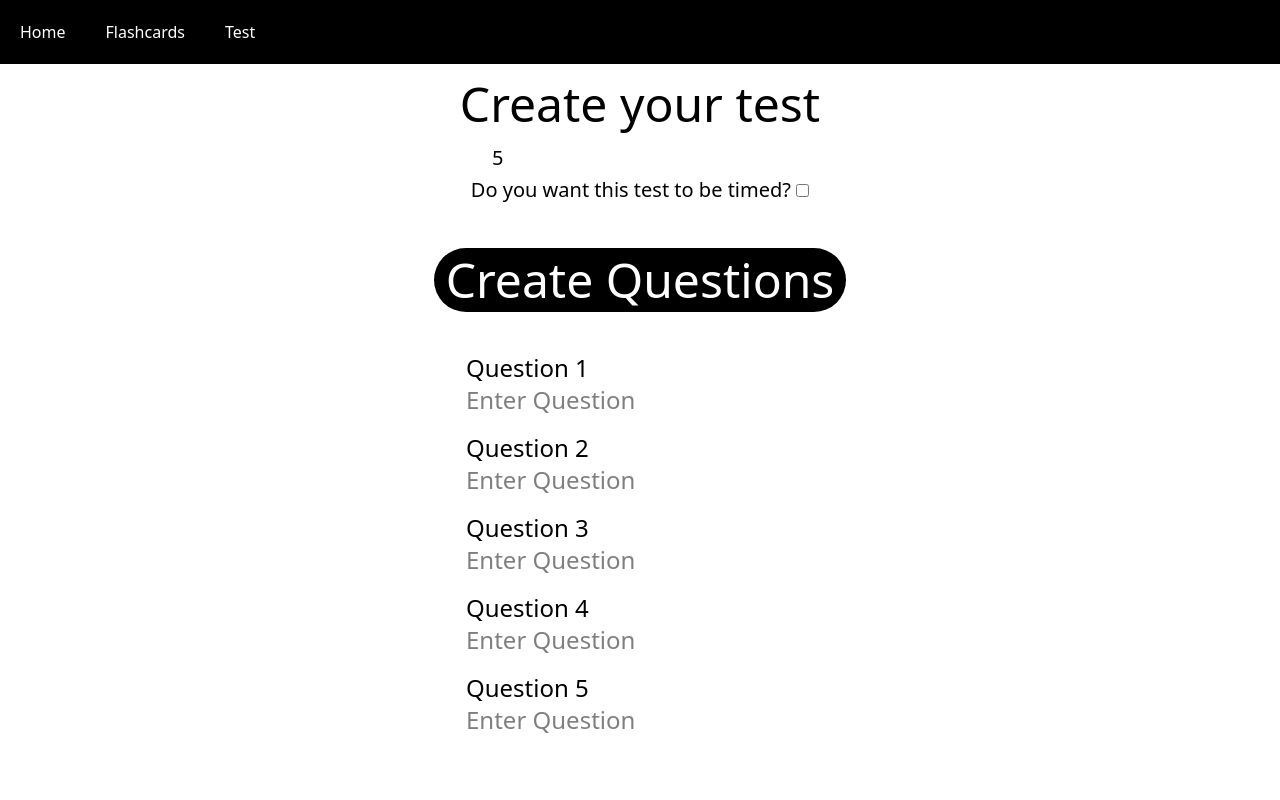
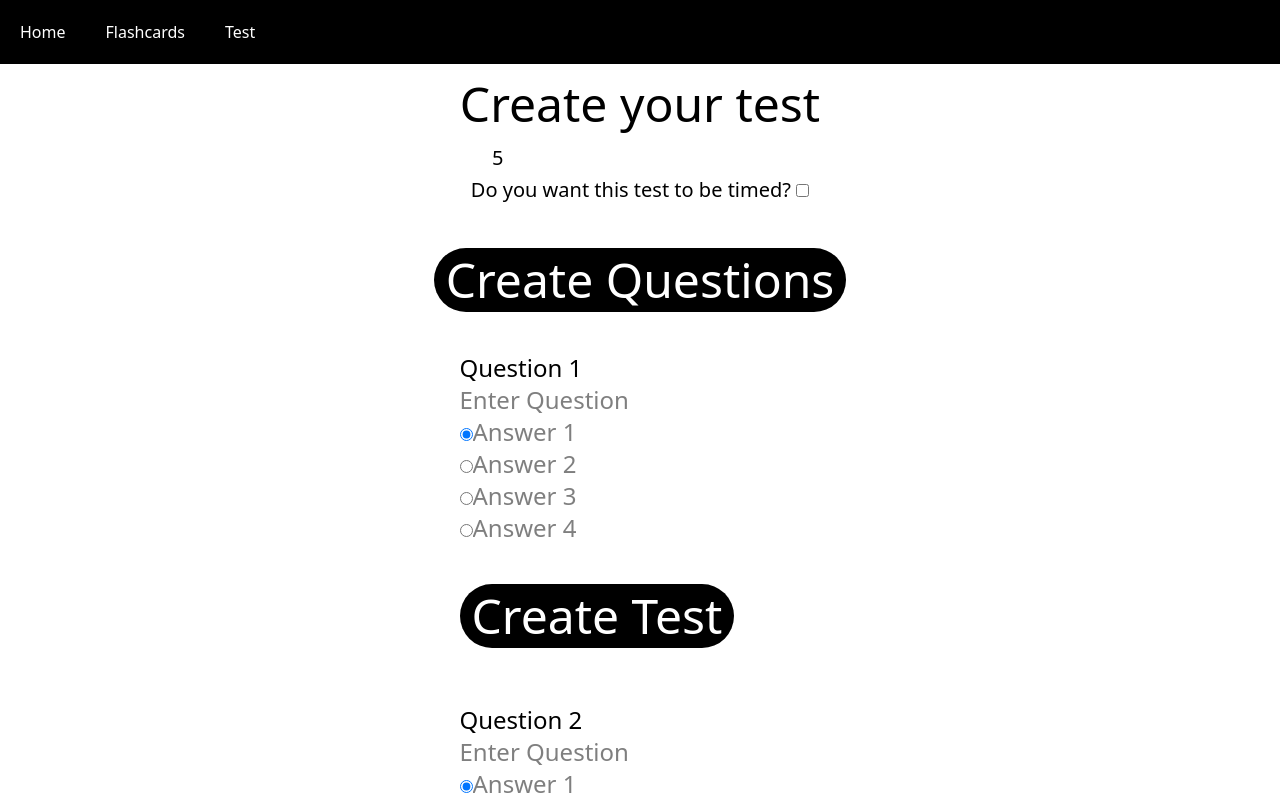
Before and after one commit to flashlearn017/FlashLearn, a React (Vite) app in the folder frontend/: page /create-test in a window 1280 px wide. Both pictures are taken after typing "5" into the empty fields and a click on the button "Create Questions". Shown: the top 800 px of the page. Built offline with nearby package versions, Linux system fonts and the light colour scheme.

Commit message:
Simple create test

```diff
--- a/frontend/src/Pages/TestCreatePage.tsx
+++ b/frontend/src/Pages/TestCreatePage.tsx
@@ -20,7 +20,7 @@ function Create(){
         for(let i = 0; i < count; i++){
             newQuestions.push({
                 question : "",
-                answer : "",
+                correctChoice : 0,
                 choices : ["", "", "", ""],
             })
         }
@@ -73,15 +73,54 @@ function Create(){
                             Question {index + 1}
                         </div>
 
+                        <div>
                             <input
                                 type="text"
                                 placeholder="Enter Question"
                                 value={q.question}
                                 onChange={(e)=>{
+                                    const newQuestion = [...questions]
+                                    newQuestion[index].question = e.target.value
+                                    setQuestions(newQuestion)
+                                }}>
+                            </input>
+                        </div>
 
-                        }}>
+                        {q.choices.map((choice, choiceIndex) => (
+                            <div key={choiceIndex}>
+                                <input
+                                    type="radio"
+                                    name={`question-${index}`}
+                                    checked={q.correctChoice==choiceIndex}
+                                    onChange={() => {
+                                        const newQuestions = [...questions]
+                                        newQuestions[index].correctChoice = choiceIndex
+                                        setQuestions(newQuestions)
+                                    }}
+                                />
 
-                        </input>
+                                <input
+                                    type="text"
+                                    placeholder={`Answer ${choiceIndex+1}`}
+                                    value={choice}
+                                    onChange = {(e) => {
+                                        const newQuestions = [...questions]
+                                        newQuestions[index].choices[choiceIndex] = choice
+                                        setQuestions(newQuestions)
+                                    }}
+                                />
+
+                            </div>
+                        ))}
+
+
+                        {/* Make test button */}
+                        <button
+                        onClick={console.log("temp placeholder")}
+                        className="my-10 text-5xl bg-black text-white rounded-4xl px-3 py-2 hover:bg-slate-400">
+                            Create Test
+                        </button>
+
                     </div>
                 ))}
             </div>
```
Lines whose indentation alone changed are shown as unchanged.
